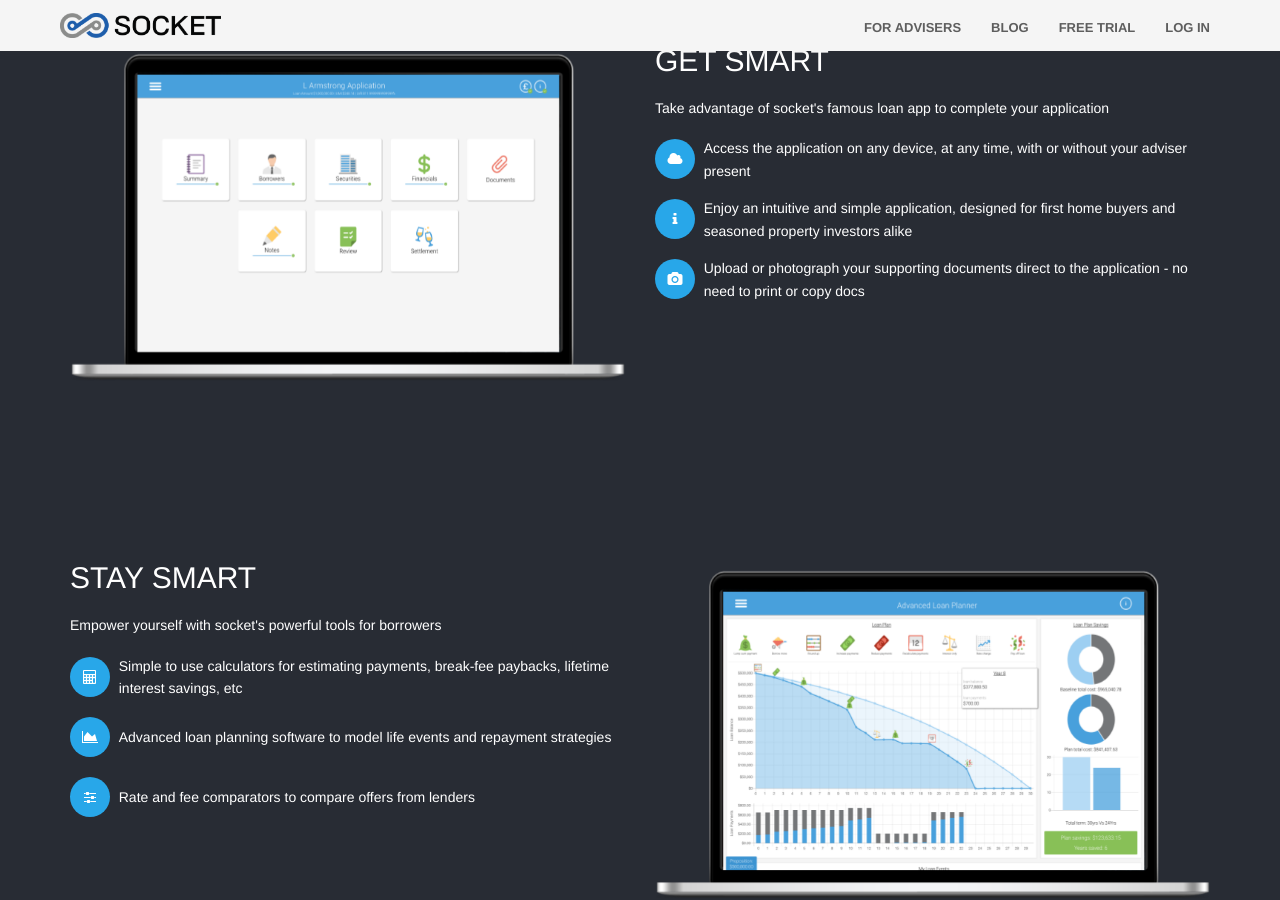
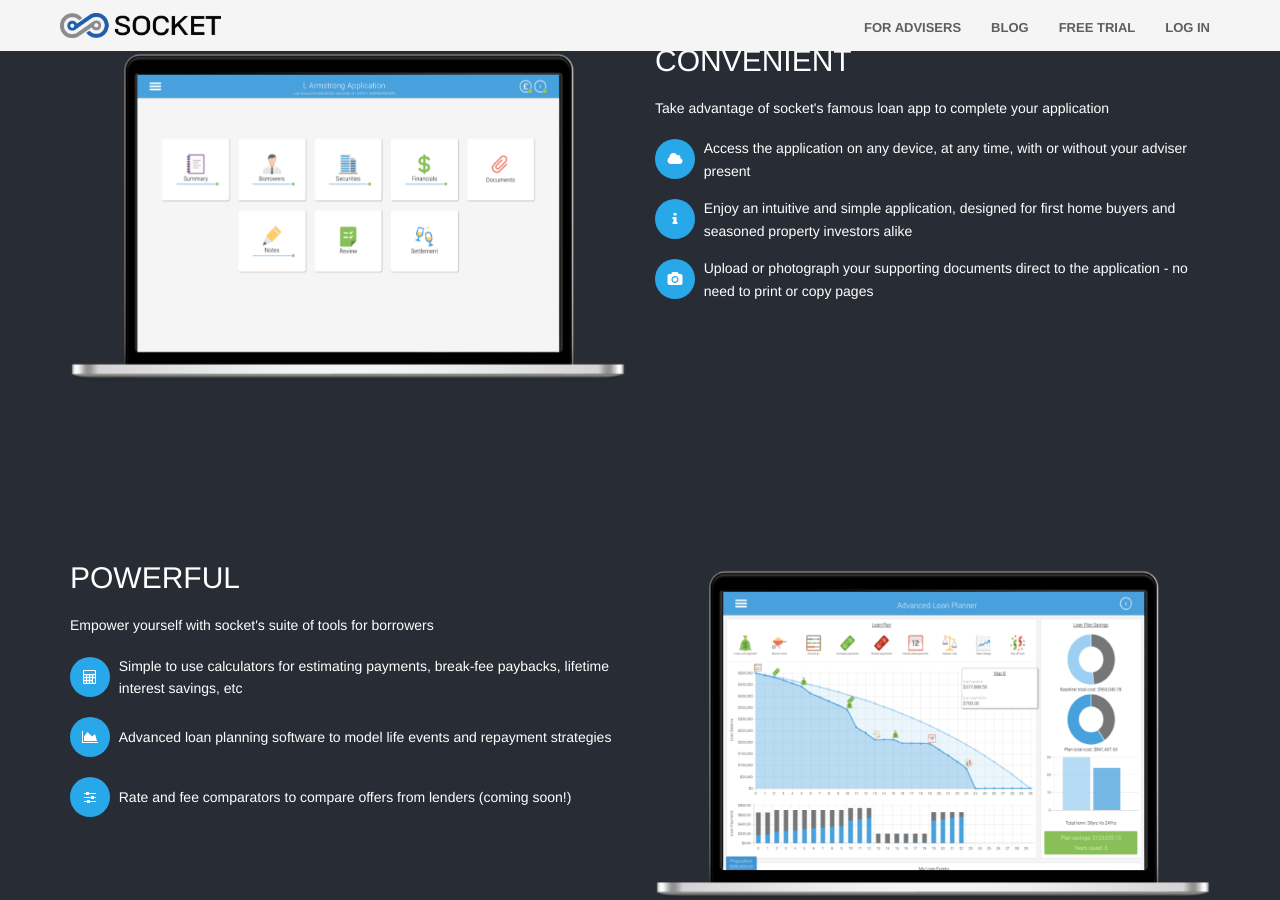
Before and after one commit to riceKernel/socket, a Jekyll site: the page built from borrowers.html, in a window 1280 px wide and 900 px high, scrolled down 1233 px. Built offline with Jekyll 4.4.1, drawn with Linux system fonts in a browser that asks for light colours; some of the changed text lies outside the part shown.

Commit message:
dada
asdas

```diff
--- a/_data/features-borrowers.yml
+++ b/_data/features-borrowers.yml
@@ -1,5 +1,5 @@
-- name: smarter
-  tagline: Get smart
+- name: convenience
+  tagline: Convenient
   blurb: Take advantage of socket's famous loan app to complete your application
   img: ../img/loan-app-splash-in-mac.png
   features:
@@ -8,12 +8,12 @@
     - icon: fa-info
       text: Enjoy an intuitive and simple application, designed for first home buyers and seasoned property investors alike
     - icon: fa-camera
-      text: Upload or photograph your supporting documents direct to the application - no need to print or copy docs
+      text: Upload or photograph your supporting documents direct to the application - no need to print or copy pages
 
 
-- name: tools
-  tagline: Stay smart
-  blurb: Empower yourself with socket's powerful tools for borrowers
+- name: power
+  tagline: Powerful
+  blurb: Empower yourself with socket's suite of tools for borrowers
   img: ../img/loan-planner-in-mac.png
   features:
     - icon: fa-calculator
@@ -21,18 +21,18 @@
     - icon: fa-area-chart
       text: Advanced loan planning software to model life events and repayment strategies
     - icon: fa-sliders
-      text: Rate and fee comparators to compare offers from lenders
+      text: Rate and fee comparators to compare offers from lenders (coming soon!)
 
 
 
 - name: communication
-  tagline: Socket for life
-  blurb: Appreciate the benefits of socket long after you have your new loan with
+  tagline: Informative
+  blurb: Appreciate the benefits of socket's automated updates and simplified communications
   img: ../img/loan-planner-pmt-calc-in-mac.png
   features:
     - icon: fa-envelope
-      text: Regular unintrusive updates and education from your adviser
-    - icon: fa-usd
-      text: Competitive offers and discounts for refinances and rollovers
-    - icon: fa-fast-forward
-      text: Streamlined applications for top-ups or investment loans
+      text: Regular updates on the progress of your application and your next steps
+    - icon: fa-question-circle-o
+      text: Simple to follow guides and advice at every stage
+    - icon: fa-laptop
+      text: Full access to your loan application throughout the home buying journey
```
